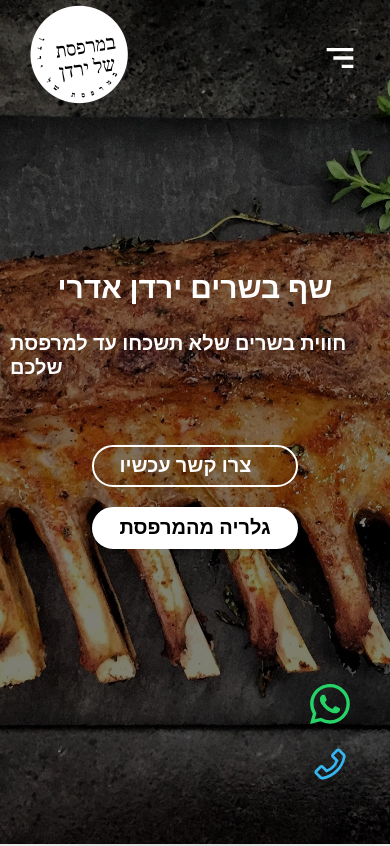
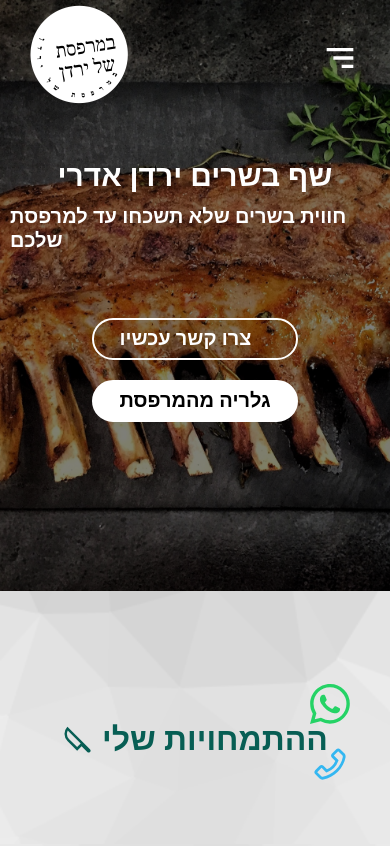
Before and after one commit to uriellevy/Yarden-Balcony-web, a React (Create React App) app: page / in a window 390 px wide. Shown: the top 846 px of the page. Built offline with nearby package versions, Linux system fonts and the light colour scheme.

Commit message:
hero component styling change

```diff
--- a/src/App.css
+++ b/src/App.css
@@ -6,11 +6,9 @@
   box-sizing: border-box;
   font-family: "Varela Round", sans-serif;
 }
+
 html {
   scroll-behavior: smooth;
-}
-
-html {
   background: url("/src/img/background.png") no-repeat center center fixed;
   -webkit-background-size: cover;
   -moz-background-size: cover;
--- a/src/components/styles/Hero.css
+++ b/src/components/styles/Hero.css
@@ -125,12 +125,21 @@
   }
 }
 
+@media (max-width: 500px) {
+  .hero-container {
+    height: 80vh;
+  }
+}
+
 @media (max-width: 400px) {
   .hero-container {
     background: url("/src//img//hero.jpg") center center/cover no-repeat;
+    height: 70vh;
   }
   .hero-title {
     font-size: 30px;
+    padding: 0;
+    margin-top: 30px;
   }
 }
 
```
